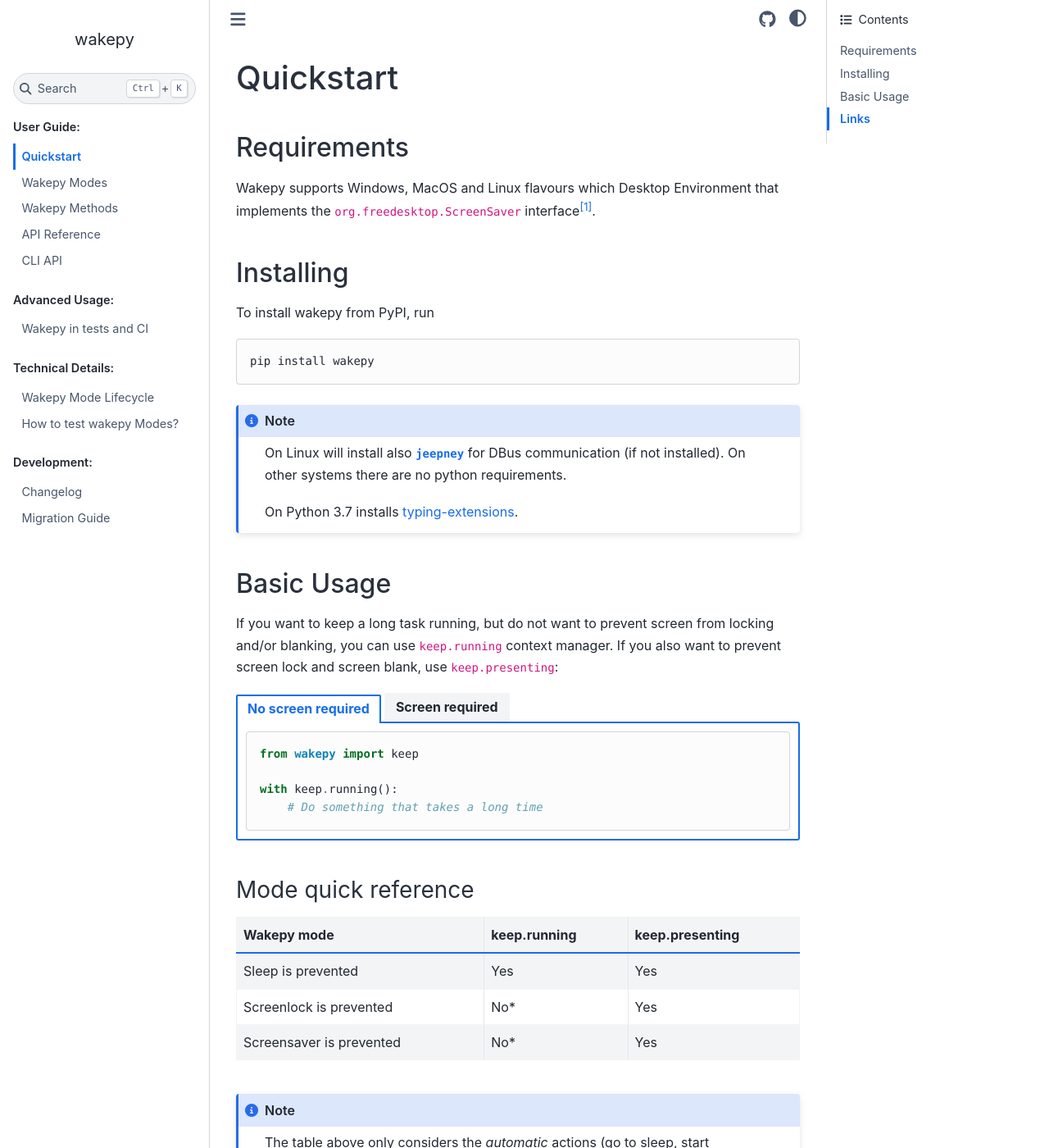
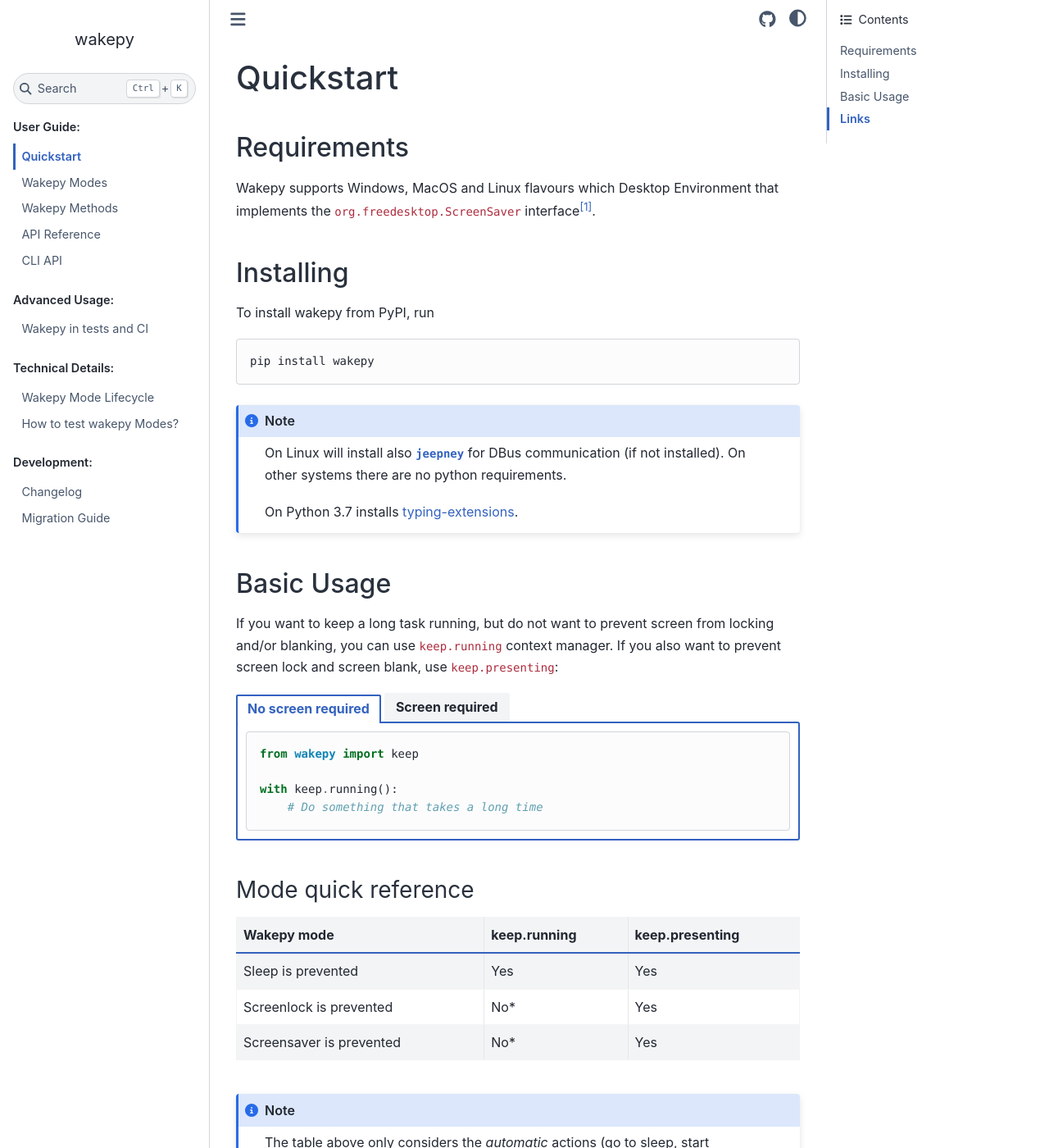
Before and after one commit to fohrloop/wakepy, a Sphinx documentation site: the page built from docs/source/index.md, in a window 1280 px wide and 1400 px high. Shown: the whole window at 82% size. Built offline with Sphinx 7.4.7 and the Sphinx Book theme 1.1.4, drawn with Linux system fonts in a browser that asks for light colours; the version number could not be read and is left out.

Commit message:
link and inline code colors update

```diff
--- a/docs/source/_static/wakepy-docs.css
+++ b/docs/source/_static/wakepy-docs.css
@@ -6,9 +6,13 @@
     /* the contents directive */
     --wakepy-color-contents-bg: #f9f9fb;
     --wakepy-color-contents-border: #eff0f0;
-    --wakepy-color-inline-code: #d1157f;
+    --wakepy-color-inline-code: #ac2c3d;
     --wakepy-color-code-block-bg: #fcfcfd;
     --wakepy-color-code-block-border: #d1d5da;
+    /* Regular links color */
+    --pst-color-link: #3362bf;
+    /* Navigation links color */
+    --pst-color-primary: #3362bf;
 }
 
 
@@ -16,9 +20,13 @@
     /* for explanations, refer to the light theme definitions */
     --wakepy-color-contents-bg: #191825;
     --wakepy-color-contents-border: #293342;
-    --wakepy-color-inline-code:#f35eaa;
+    --wakepy-color-inline-code:#dd7886;
     --wakepy-color-code-block-bg: #272822;
     --wakepy-color-code-block-border: #3c3d2e;
+    /* Regular links color */
+    --pst-color-link: #6e91d8;
+    /* Navigation links color */
+    --pst-color-primary: #6e91d8;
 }
 
 nav.contents  {
```
